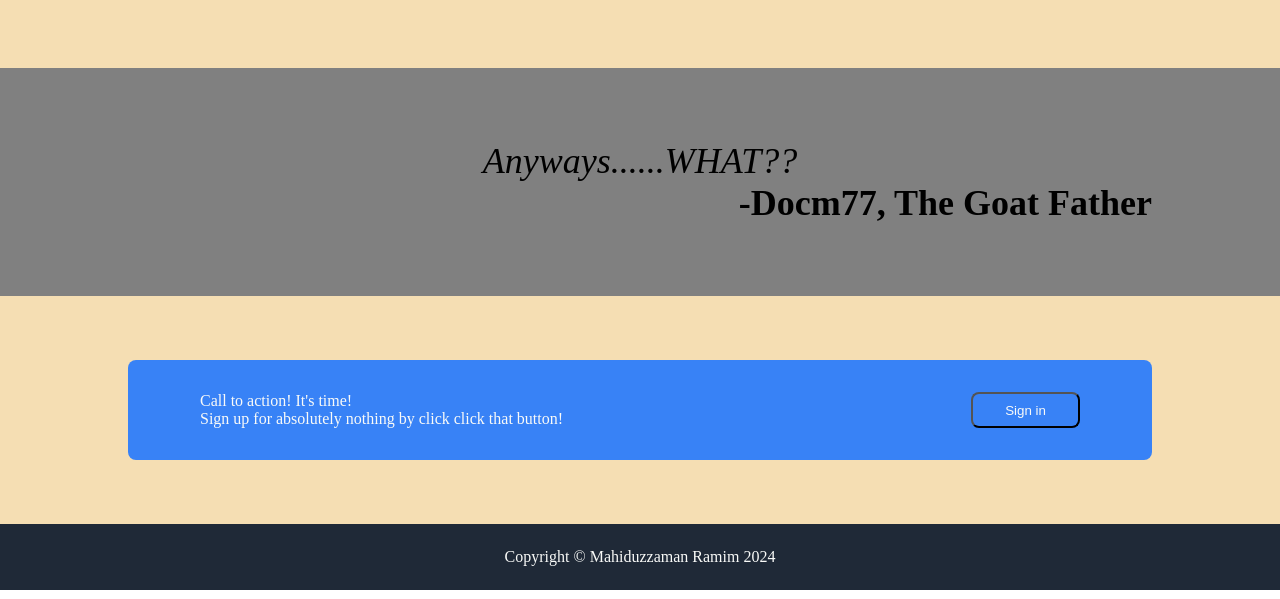
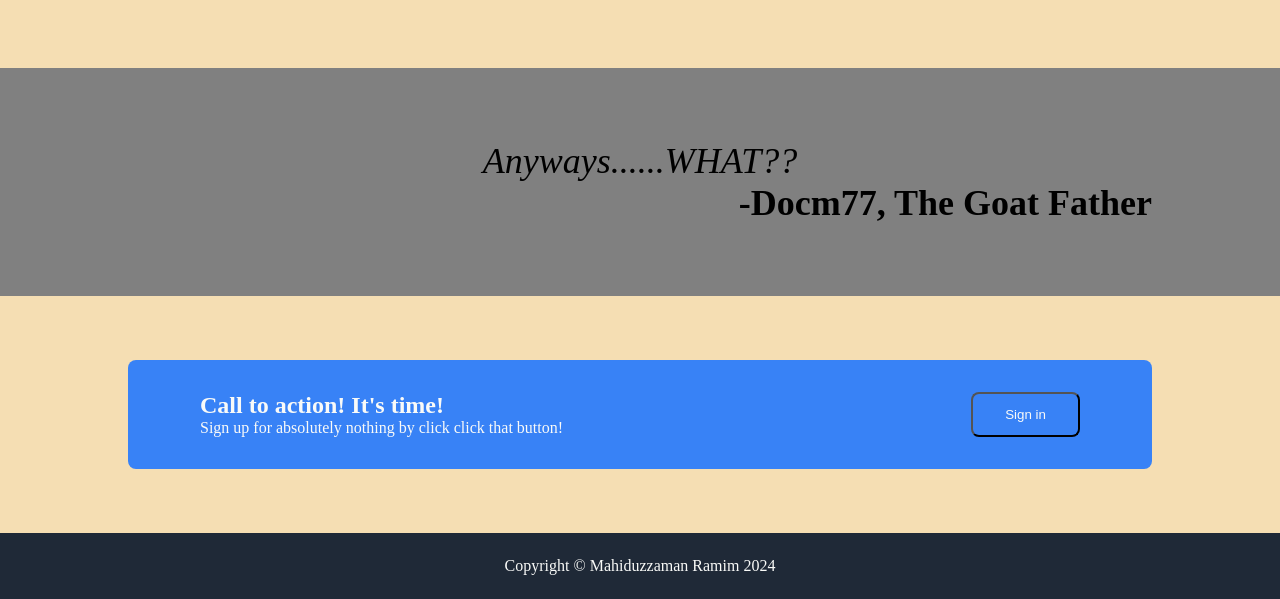
Before and after one commit to mahidzzr/landing-page, a plain HTML site: page index.html in a window 1280 px wide. Shown: the part 723-1322 px from the top of the page. Drawn offline with Linux system fonts and the light colour scheme.

Commit message:
change font size and style of a header
modify the file to change the action header font 24px and bold text.

```diff
--- a/styles.css
+++ b/styles.css
@@ -154,6 +154,11 @@ body {
     justify-content: space-between;
 }
 
+.action-header {
+    font-size: 24px;
+    font-weight: bold;
+}
+
 .sign-in {
     border-radius: 8px;
     padding: 4px 32px;
```
